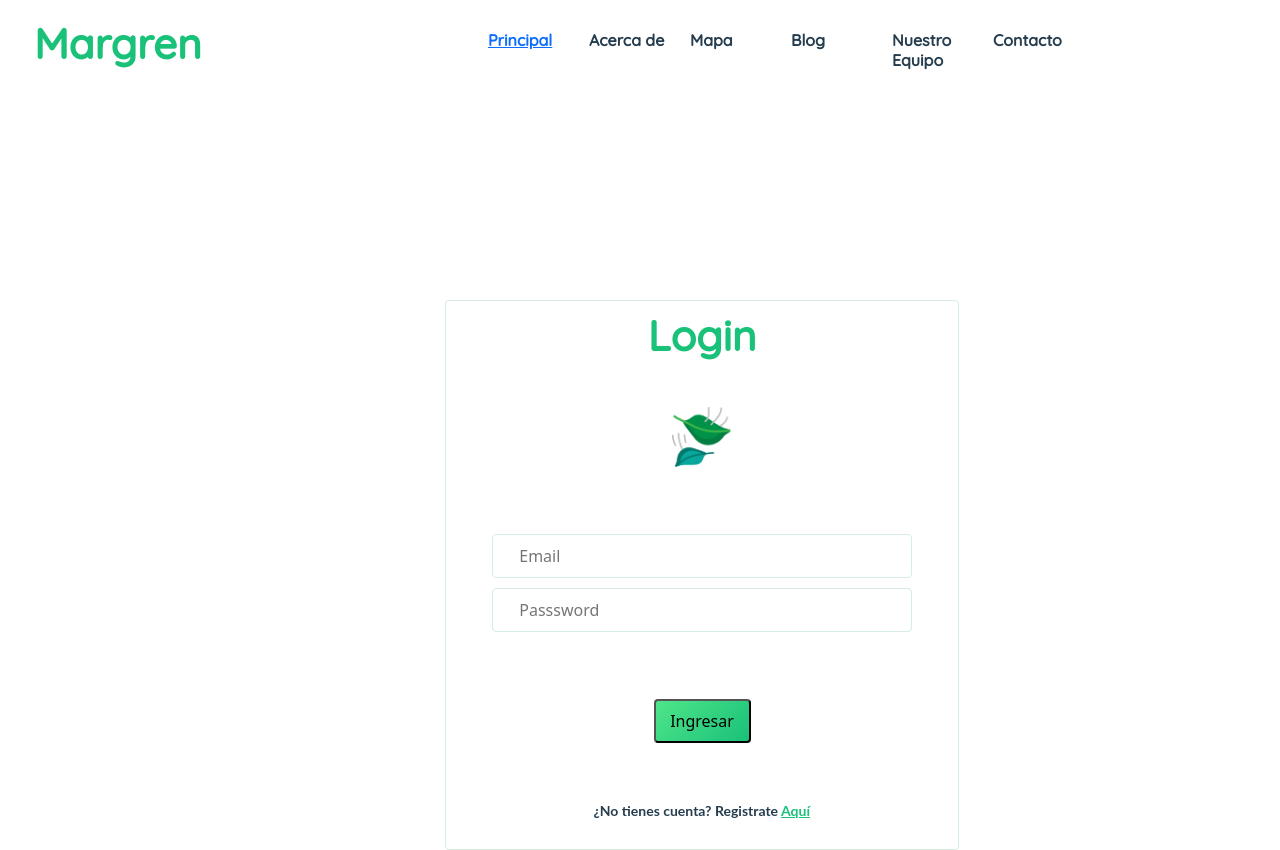
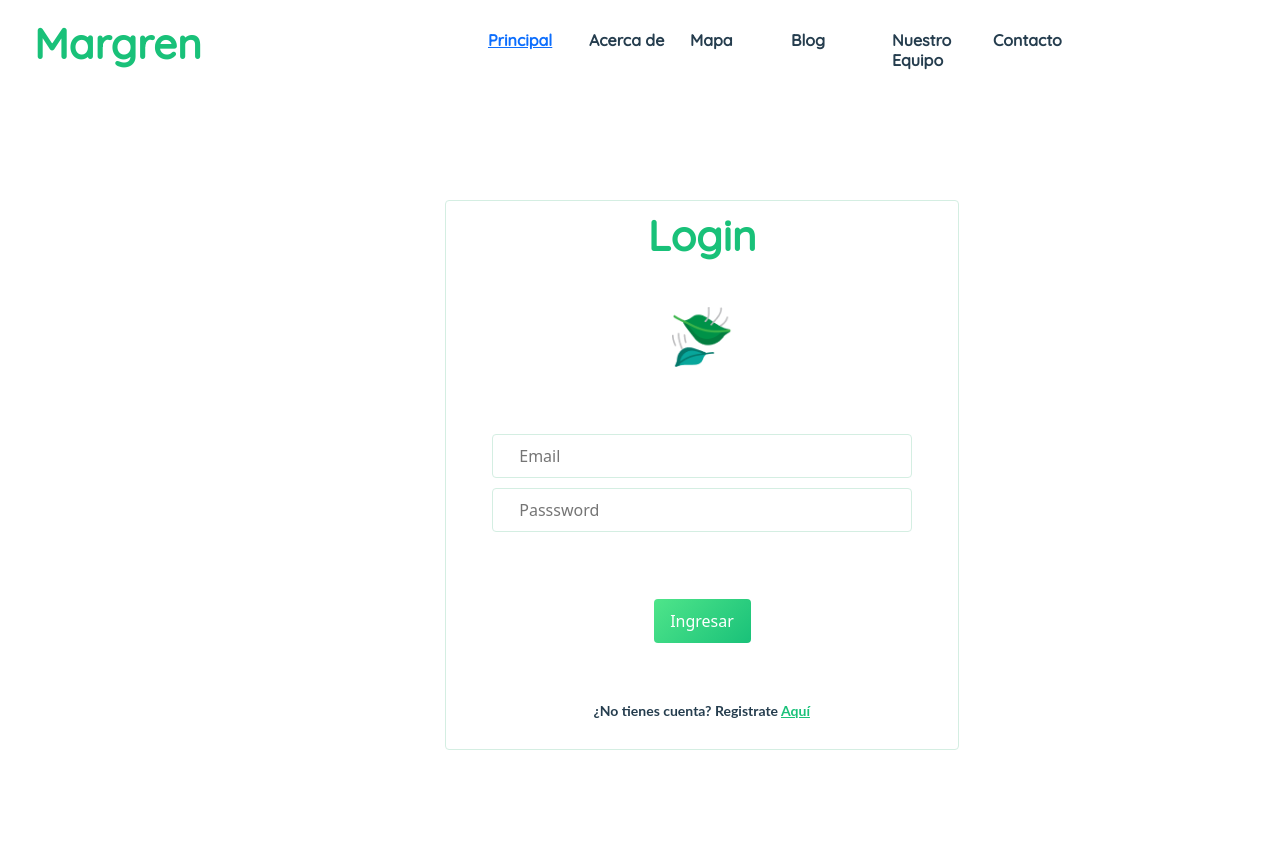
Before and after one commit to EdwarMalpica/MargrenProyect, an Angular app: page / in a window 1280 px wide. Shown: the top 850 px of the page. After the commit the page ends 800 px from the top, so only its background shows below. Built offline with nearby package versions, Linux system fonts and the light colour scheme.

Commit message:
correccion en posiciones

```diff
--- a/src/app/login/login.component.css
+++ b/src/app/login/login.component.css
@@ -10,7 +10,7 @@
   width: 514px;
   height: 550px;
   left: 445px;
-  top: 300px;
+  top: 200px;
 
   border: 1px solid #D4EEE2;
   border-radius: 4px;
@@ -34,11 +34,12 @@ button{
   display: flex;
   flex-direction: row;
   justify-content: center;
-  alignment: center;
+  align-self: center;
   align-items: center;
   padding: 13px 20px;
   gap: 6px;
-
+  border: none;
+  color: #FFFFFF;
   width: 97px;
   height: 44px;
 
```
